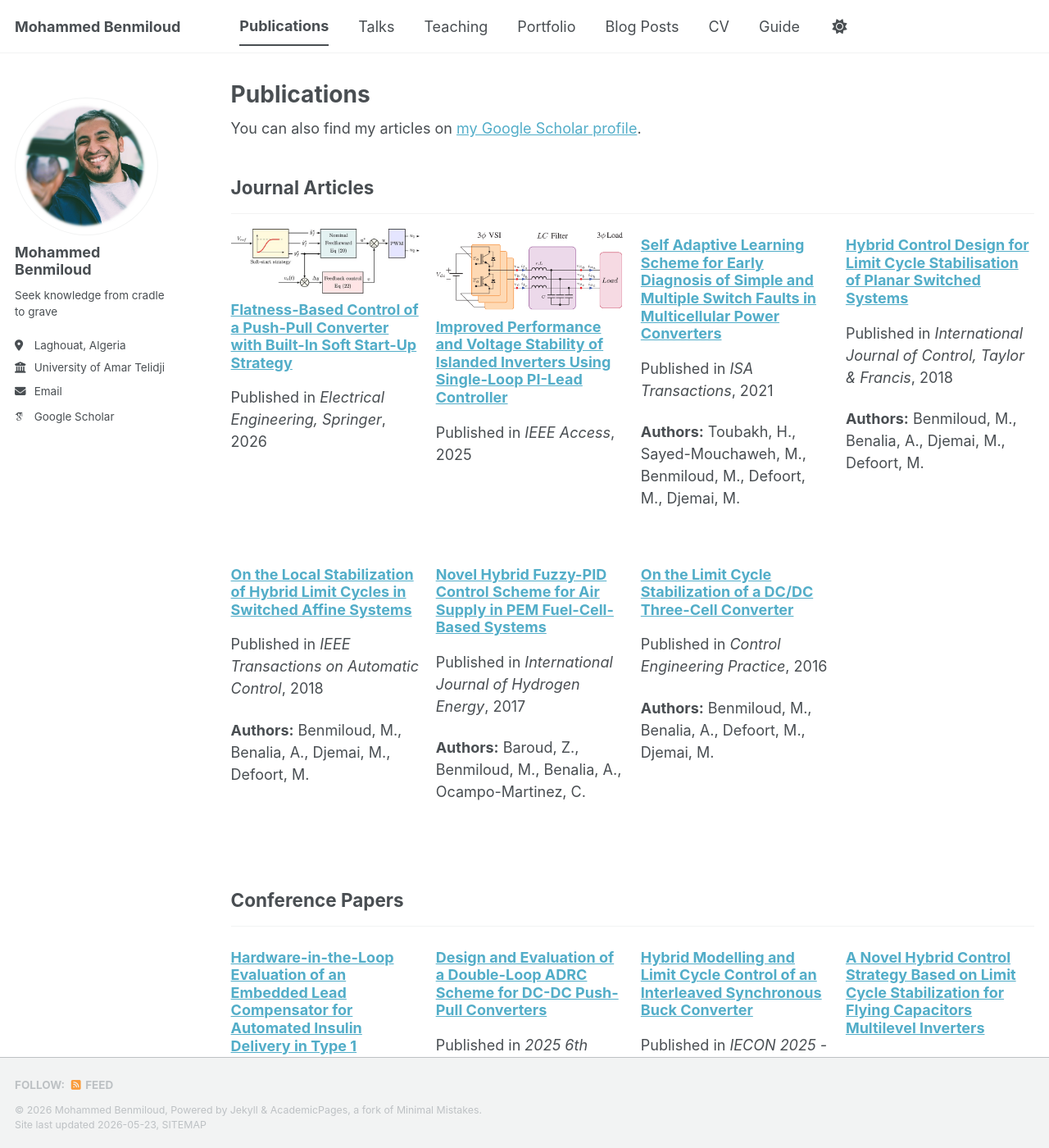
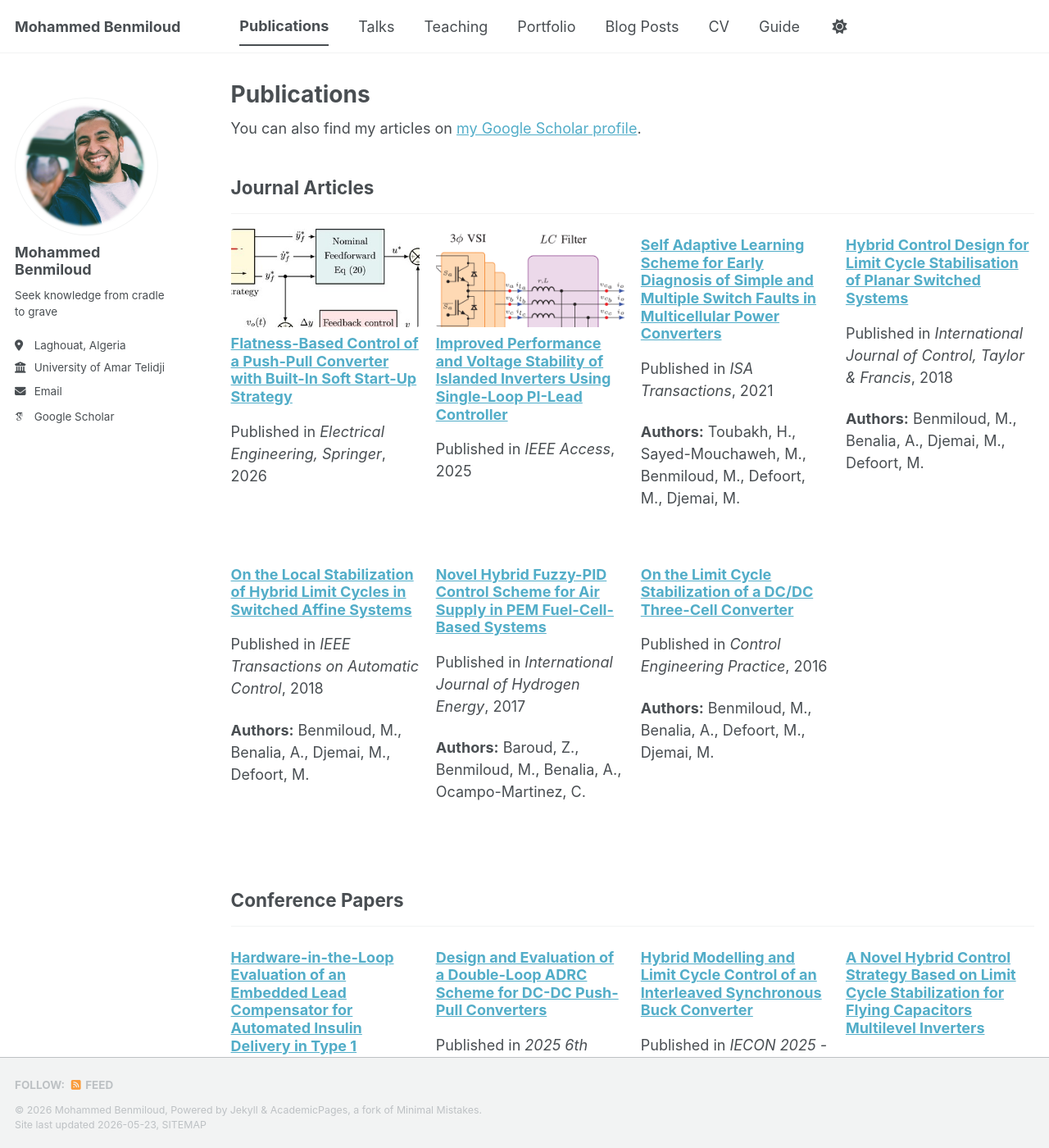
Before and after one commit to medbenmiloud/medbenmiloud.github.io, a Jekyll site: the page built from _pages/publications.html, in a window 1280 px wide and 1400 px high. Shown: the whole window at 82% size. Built offline with Jekyll 4.4.1, drawn with Linux system fonts in a browser that asks for light colours; some web fonts are replaced; a script bundle is joined from its source files by our own code; library files that are not in the unit come from our copies.

Commit message:
Update publications.html

```diff
--- a/_pages/publications.html
+++ b/_pages/publications.html
@@ -4,6 +4,15 @@ title: "Publications"
 permalink: /publications/
 author_profile: true
 ---
+
+<style>
+.archive__item-teaser img {
+  width: 100%;
+  height: 150px;
+  object-fit: cover;
+  object-position: center;
+}
+</style>
 
 {% if site.author.googlescholar %}
   <div class="wordwrap">You can also find my articles on <a href="{{site.author.googlescholar}}" target="_blank">my Google Scholar profile</a>.</div>
@@ -13,9 +22,7 @@ author_profile: true
 
 {% if site.publication_category %}
   {% for category in site.publication_category %}
-
     {% assign category_posts = site.publications | where: "category", category[0] | where: "featured", true %}
-
     {% if category_posts.size > 0 %}
       <h2>{{ category[1].title }}</h2><hr />
       <div class="grid__wrapper">
@@ -25,6 +32,5 @@ author_profile: true
       </div>
       <br style="clear:both;">
     {% endif %}
-
   {% endfor %}
 {% endif %}
```
